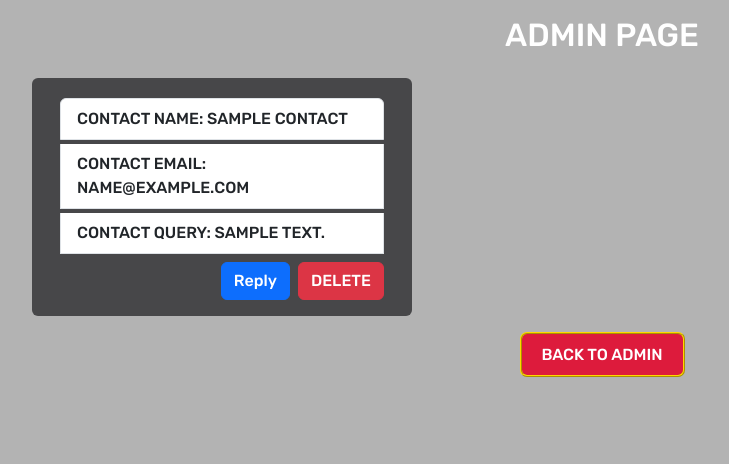
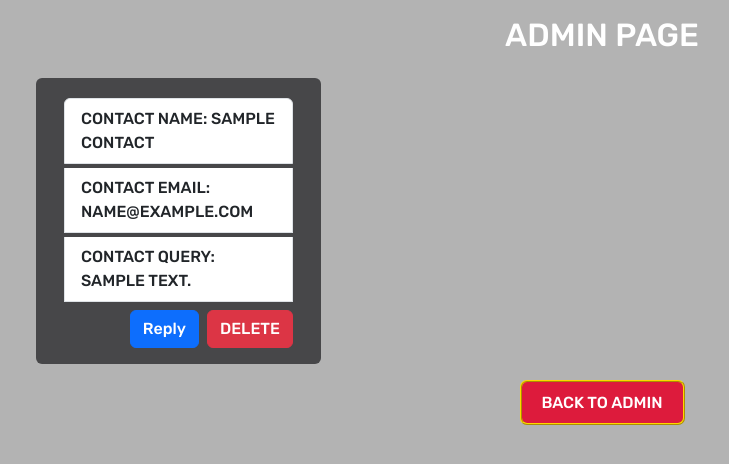
Before and after one commit to ErnAbr/logistics-page, a Symfony app: template templates/admin.html.twig in a window 1280 px wide. Shown: the part 83-547 px from the top of the page, without its empty margins (38-767 px from the left). Run offline with Twig, Linux system fonts and the light colour scheme; the template is opened without the code that fills it: most values are stand-ins (such as "Sample title", 1, 10 or a date in 2020); some libraries are stand-ins or nearby versions; some web fonts are replaced.

Commit message:
css-update

```diff
--- a/public/styles.css
+++ b/public/styles.css
@@ -29,9 +29,9 @@ p {
   margin-top: 15px;
   height: 95px;
 }
-/* li:hover {
+li:hover {
   transform: translateY(-0.5px) scale(1.05);
-} */
+}
 .background-picture {
   background-image: url(./img_front/volvo.jpg);
   background-position: 50% 50%;
--- a/templates/admin.html.twig
+++ b/templates/admin.html.twig
@@ -5,7 +5,7 @@
   <section class="row mt-3">
     {% for contact in contacts %}
     <article
-      class="card border-0 mt-2 col-12 col-md-6 col-xl-4"
+      class="card border-0 mt-2 col-12 col-md-6 col-xl-3 mx-1"
       id="order-page-admin"
     >
       <div class="card-body">
```
